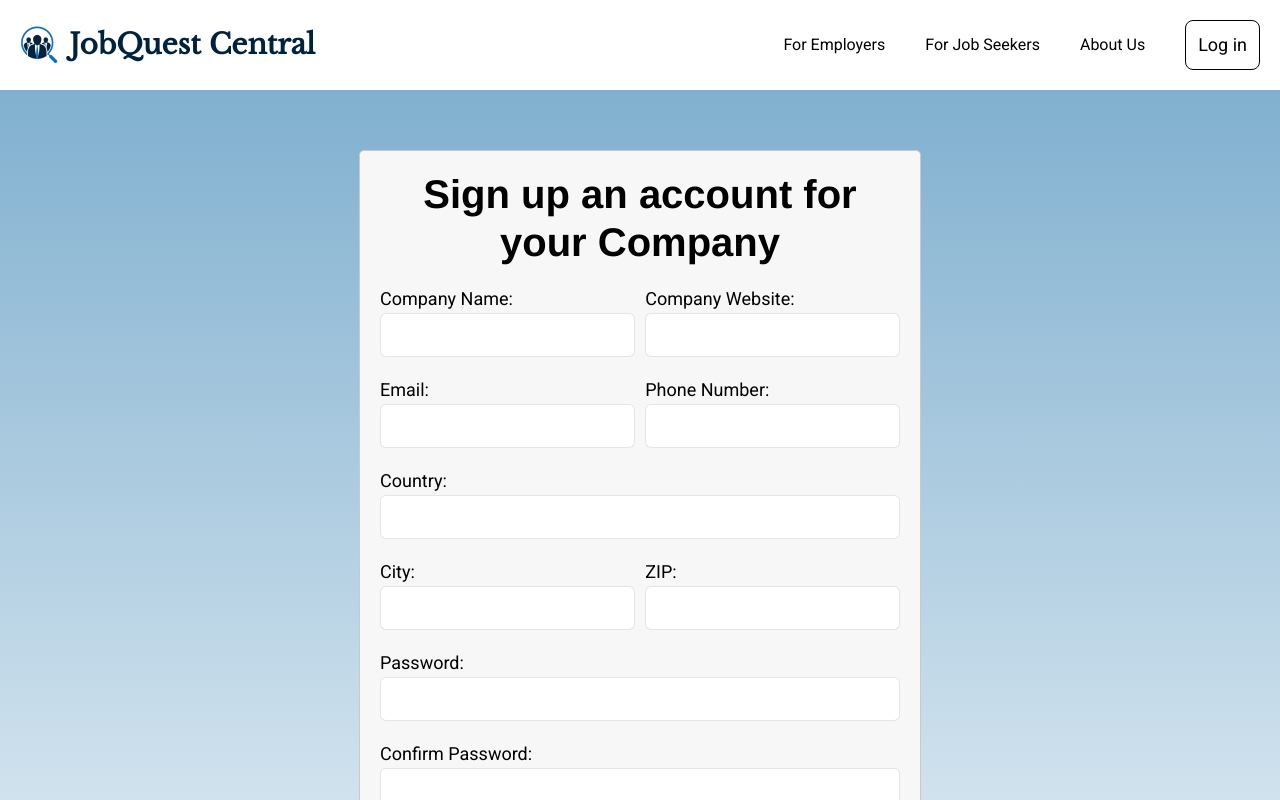
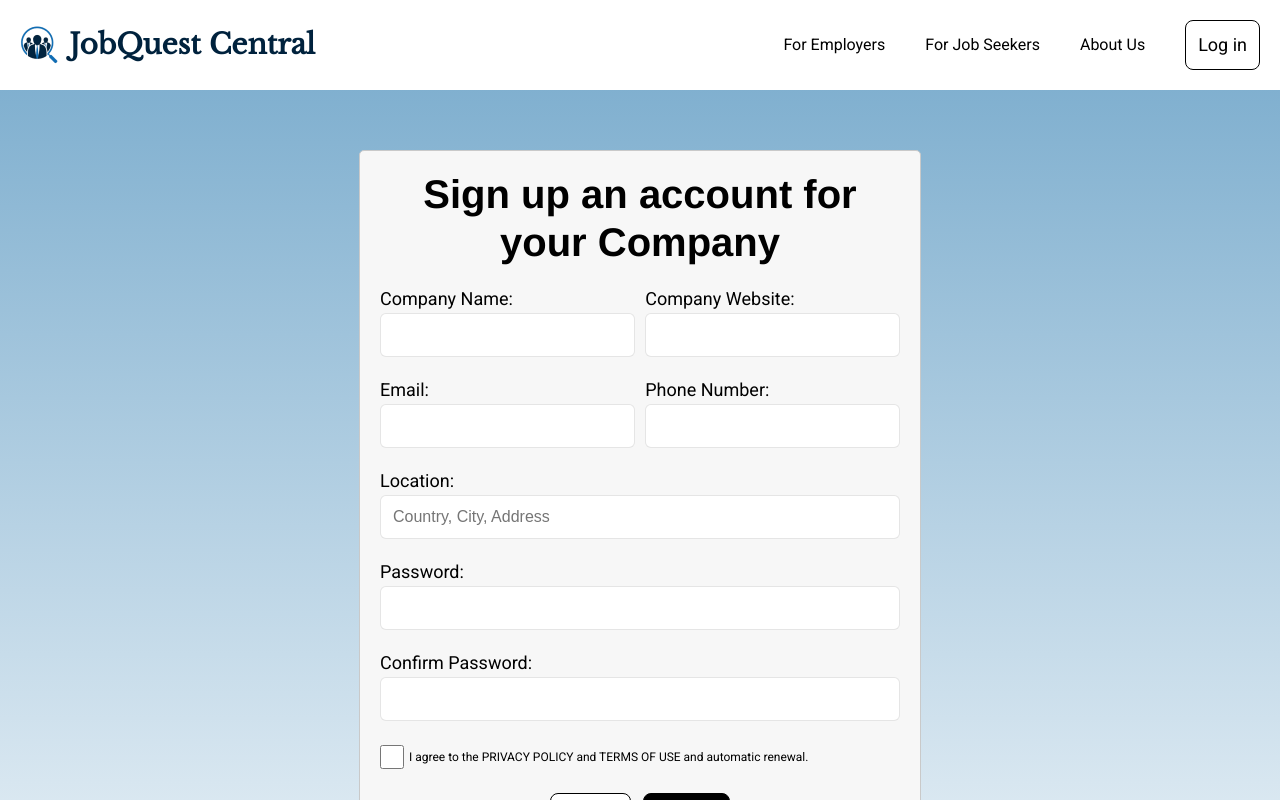
Before and after one commit to G-Jasser/GMC-Final-Project, a React (Vite) app in the folder client/: page /company/signup in a window 1280 px wide. Shown: the top 800 px of the page. Built offline with nearby package versions, Linux system fonts and the light colour scheme.

Commit message:
Update SignUpRecruiter.jsx

```diff
--- a/client/src/components/SignUpRecruiter.jsx
+++ b/client/src/components/SignUpRecruiter.jsx
@@ -2,7 +2,7 @@ import React from "react";
 import "/src/css/style.css";
 import { Link } from "react-router-dom";
 
-export const SignUpRecruiter = ({ inputType = "password" }) => {
+export const SignUpRecruiter = () => {
   return (
     <div className="sign-up-page form-page">
       <div className="container">
@@ -28,10 +28,10 @@ export const SignUpRecruiter = ({ inputType = "password" }) => {
           </div>
         </div>
         <div className="input-frame">
-            <label className="text-wrapper">Country:</label>
-            <input className="textfield" type="text" />
+            <label className="text-wrapper">Location:</label>
+            <input className="textfield" type="text" placeholder="Country, City, Address"/>
         </div>
-        <div className="double-input-frame">
+        {/* <div className="double-input-frame">
           <div className="input-frame">
             <label className="text-wrapper">City:</label>
             <input className="textfield" type="text" />
@@ -40,7 +40,7 @@ export const SignUpRecruiter = ({ inputType = "password" }) => {
             <label className="text-wrapper">ZIP:</label>
             <input className="textfield" type="text" />
           </div>
-        </div>
+        </div> */}
         <div className="input-frame">
             <label className="text-wrapper">Password:</label>
             <input className="textfield" type="password" />
```
